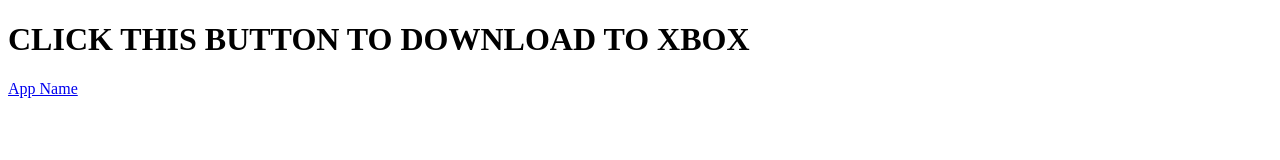
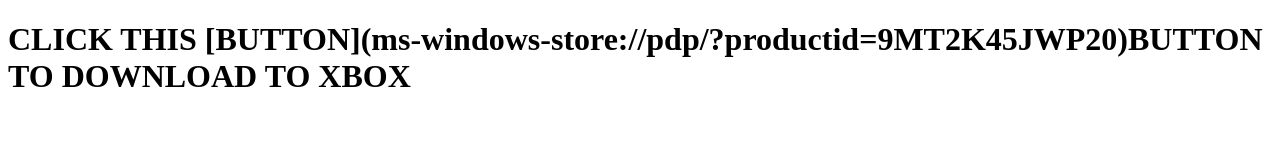
Before and after one commit to mikeybee85/Vulgr.github.io, a plain HTML site: page index.html in a window 1280 px wide. Drawn offline with Linux system fonts and the light colour scheme.

Commit message:
Update index.html

```diff
--- a/index.html
+++ b/index.html
@@ -1,9 +1,6 @@
 <!DOCTYPE html>
 <html>
 <body>
-<h1>CLICK THIS BUTTON TO DOWNLOAD TO XBOX</h1>
-<p>
-<a href="ms-windows-store://pdp/?productid=9MT2K45JWP20">App Name</a>
-</p>
+<h1>CLICK THIS [BUTTON](ms-windows-store://pdp/?productid=9MT2K45JWP20)BUTTON TO DOWNLOAD TO XBOX</h1>
 </body>
 </html>
```
